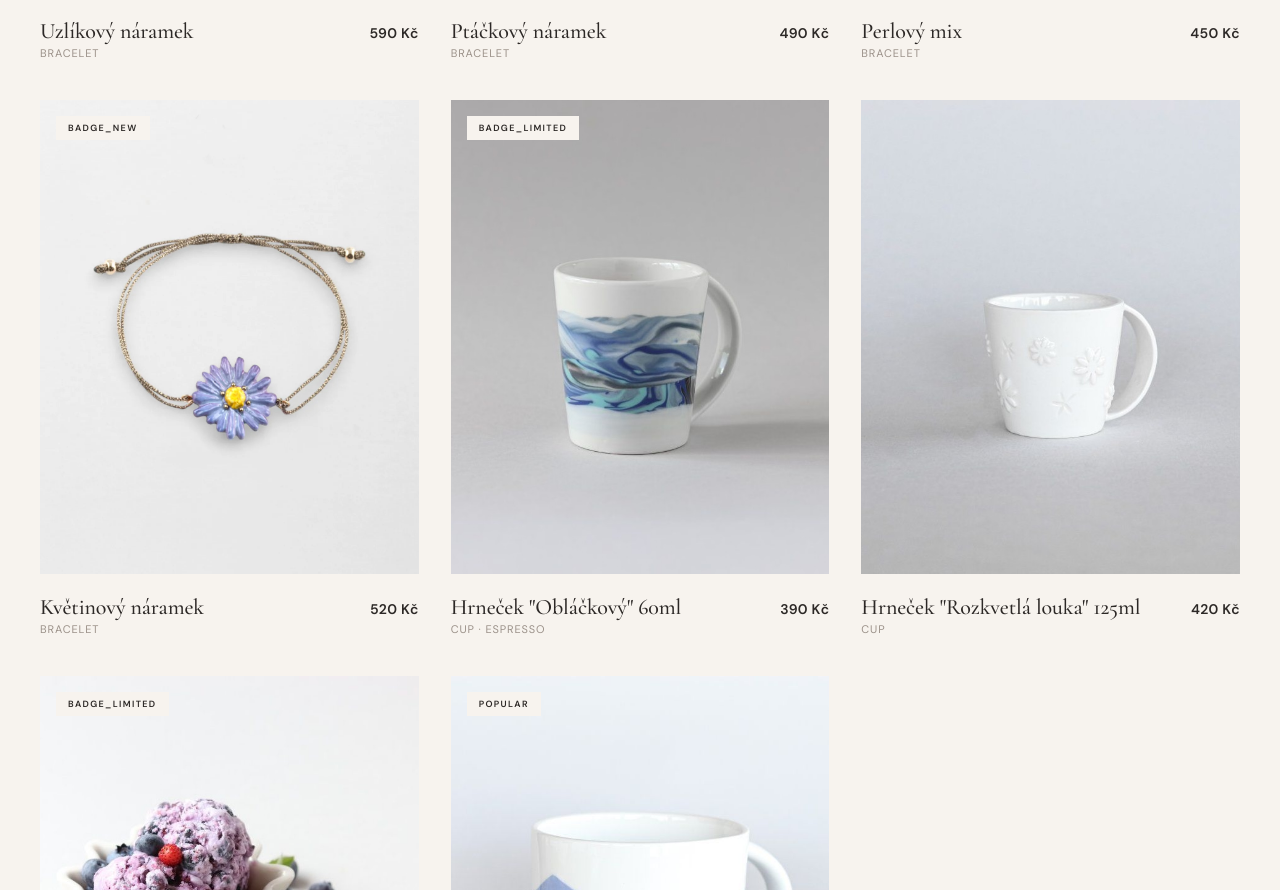
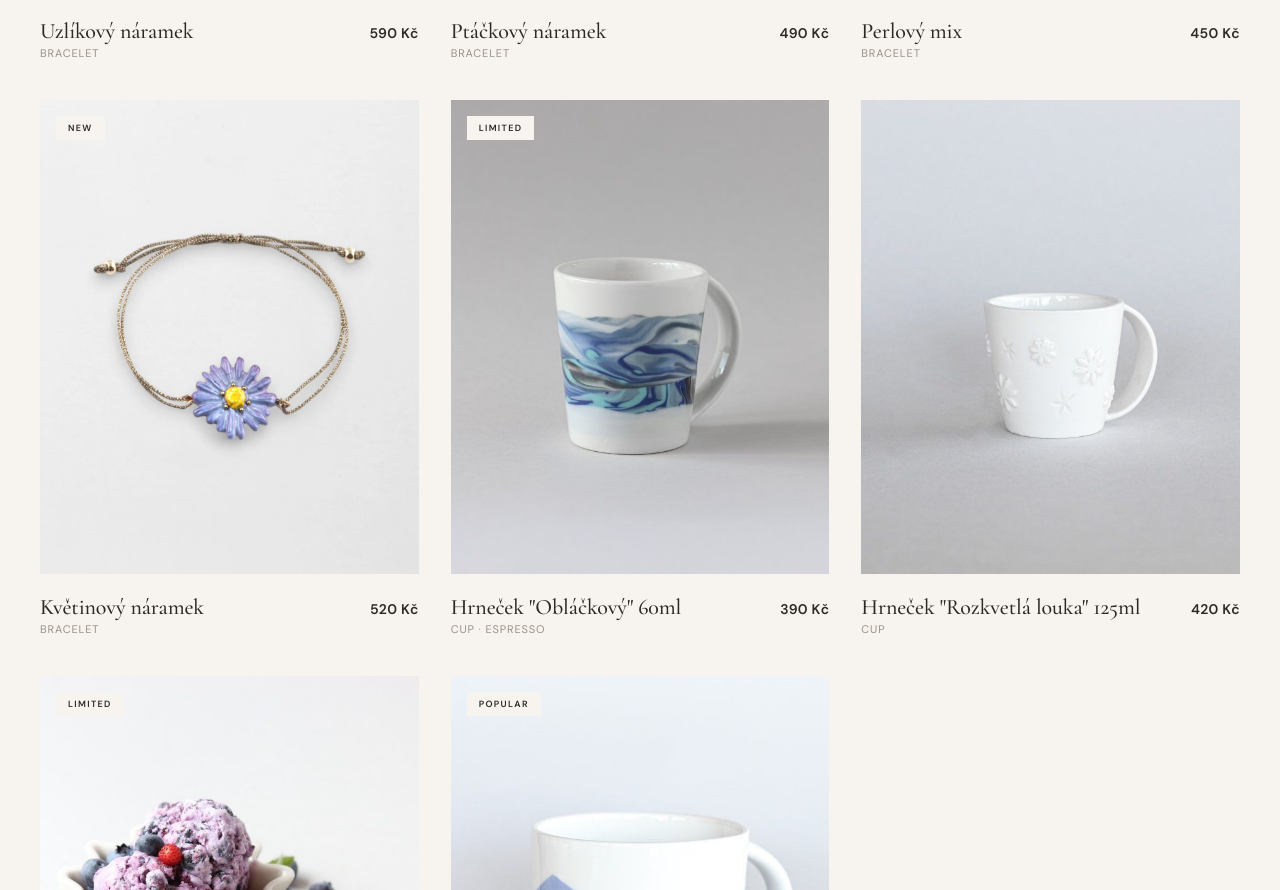
Before and after one commit to slami96/mallysremake, a Next.js app: page /shop in a window 1280 px wide. Shown: the part 3284-4174 px from the top of the page. Built offline with nearby package versions, Linux system fonts and the light colour scheme.

Commit message:
Update translations.js

```diff
--- a/data/translations.js
+++ b/data/translations.js
@@ -105,6 +105,8 @@ export const translations = {
   sort_name: { cz: "Dle názvu", en: "By Name" },
   products_count: { cz: "kousků", en: "pieces" },
   popular: { cz: "Oblíbené", en: "Popular" },
+  badge_new: { cz: "Novinka", en: "New" },
+  badge_limited: { cz: "Limitované", en: "Limited" },
 
   // Product Detail
   add_to_cart: { cz: "Přidat do košíku", en: "Add to cart" },
```
